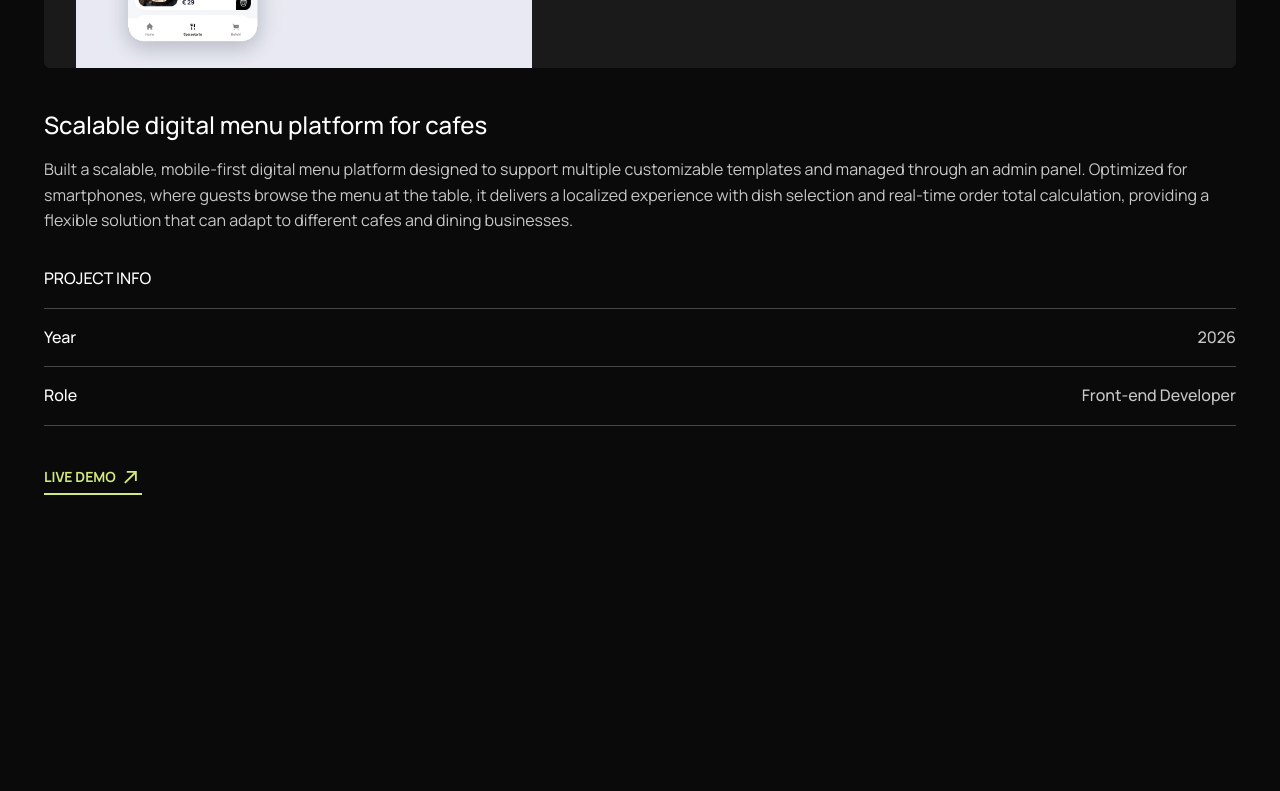
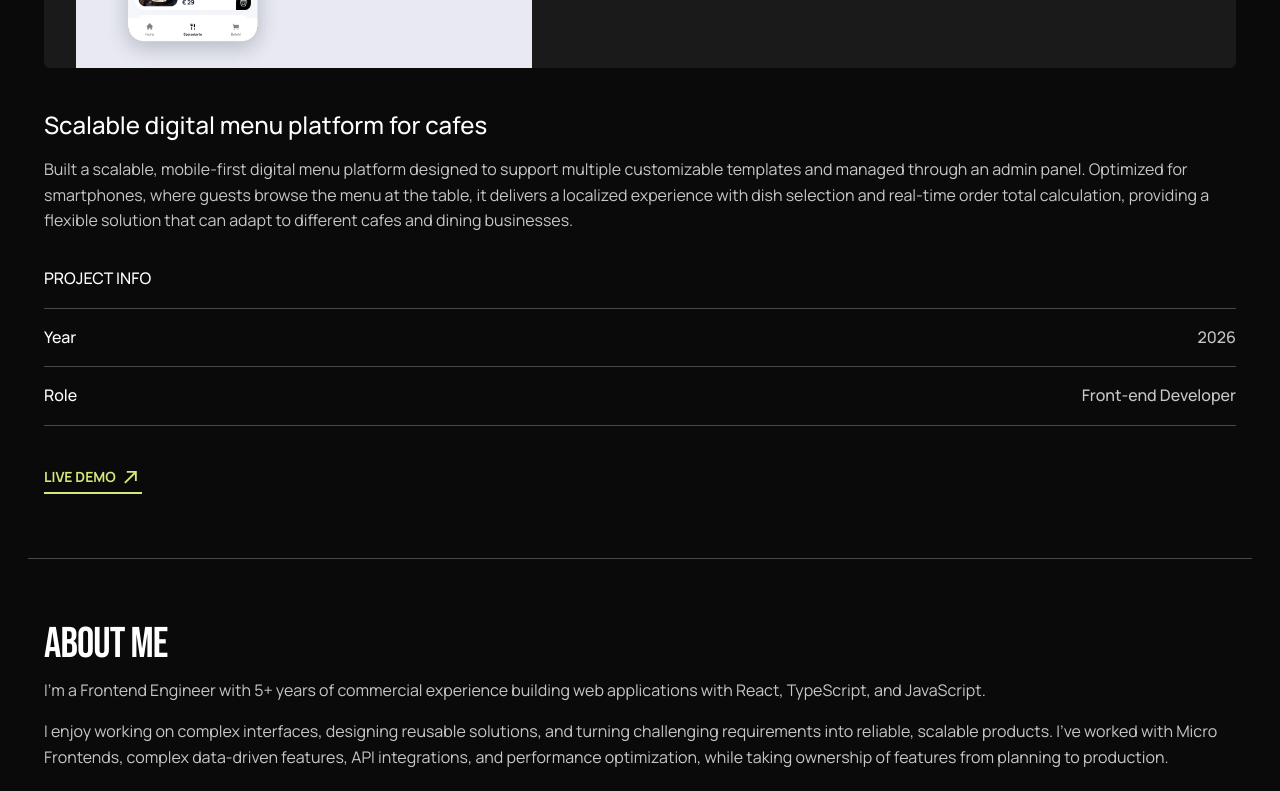
Before and after one commit to maximsukhetsky/digital-portfolio, a Next.js app: page / in a window 1280 px wide. Shown: the part 2000-2791 px from the top of the page. Before the commit the page ends 2559 px from the top, so only its background shows below. Built offline with nearby package versions, Linux system fonts and the light colour scheme.

Commit message:
feat: add about me section
- Add AboutMe section to the home page
- Extract shared TextLink component and use it in ProjectCard and AboutMe
- Make the site header sticky
- Add bottom border to Featured Projects section

```diff
--- a/src/app/page.tsx
+++ b/src/app/page.tsx
@@ -1,11 +1,13 @@
 import HeroSection from "@/components/home/hero-section/HeroSection";
 import FeaturedProjects from "@/components/home/featured-projects/FeaturedProjects";
+import AboutMe from "@/components/home/about-me/AboutMe";
 
 export default function Home() {
   return (
     <main>
       <HeroSection />
       <FeaturedProjects />
+      <AboutMe />
     </main>
   );
 }
--- /dev/null
+++ b/src/components/home/about-me/AboutMe.module.scss
@@ -0,0 +1,43 @@
+@use "@/styles/typography" as t;
+@use "@/styles/variables" as v;
+
+.about-me {
+  padding-top: 64px;
+  padding-bottom: 64px;
+
+  border-bottom: 1px solid #484848;
+
+  .title {
+    padding-bottom: 12px;
+
+    font-family: v.$bebas-neue-font;
+    @include t.text(43px, 1);
+    letter-spacing: -0.86px;
+
+    color: #FFF;
+  }
+
+  .description {
+    padding-bottom: 16px;
+
+    font-family: v.$manrope-font;
+    @include t.text(16px, 1.6);
+
+    color: #C7C7C7;
+
+    &:last-of-type {
+      padding-bottom: 24px;
+    }
+  }
+
+  .photo-box {
+    padding-bottom: 24px;
+
+    .photo {
+      width: 100%;
+      height: auto;
+
+      border-radius: 16px;
+    }
+  }
+}
--- /dev/null
+++ b/src/components/home/about-me/AboutMe.tsx
@@ -0,0 +1,22 @@
+import Image from "next/image";
+import heroPhoto from "@/assets/images/hero-photo.webp";
+import TextLink from "@/components/ui/text-link/TextLink";
+import styles from "./AboutMe.module.scss";
+import classNames from "classnames/bind";
+
+const cn = classNames.bind(styles);
+
+export default function AboutMe() {
+  return (
+    <section className={cn("about-me", "wrapper")}>
+      <h2 className={cn("title")}>About me</h2>
+      <p className={cn("description")}>I’m a Frontend Engineer with 5+ years of commercial experience building web applications with React, TypeScript, and JavaScript.</p>
+      <p className={cn("description")}>I enjoy working on complex interfaces, designing reusable solutions, and turning challenging requirements into reliable, scalable products. I’ve worked with Micro Frontends, complex data-driven features, API integrations, and performance optimization, while taking ownership of features from planning to production.</p>
+      <p className={cn("description")}>I’m always curious about better ways to build software and continuously explore new technologies and tools, including AI-assisted development.</p>
+      <div className={cn("photo-box")}>
+        <Image src={heroPhoto} placeholder="blur" className={cn("photo")} alt="Maxim Sukhetsky" />
+      </div>
+      <TextLink href="/about">More about me</TextLink>
+    </section>
+  );
+}
--- a/src/components/home/featured-projects/FeaturedProjects.module.scss
+++ b/src/components/home/featured-projects/FeaturedProjects.module.scss
@@ -4,6 +4,8 @@
 .featured-projects {
   padding-top: 64px;
   padding-bottom: 64px;
+
+  border-bottom: 1px solid #484848;
 
   .heading {
     padding-bottom: 64px;
--- a/src/components/home/featured-projects/project-card/ProjectCard.module.scss
+++ b/src/components/home/featured-projects/project-card/ProjectCard.module.scss
@@ -105,26 +105,6 @@
     .controls {
       display: flex;
       gap: 24px;
-
-      .link {
-        display: flex;
-        align-items: center;
-        gap: 4px;
-
-        padding-bottom: 5px;
-
-        font-family: v.$manrope-font;
-        @include t.text(14px, 1.5, 700);
-        text-transform: uppercase;
-
-        color: #D3E97A;
-        border-bottom: 2px solid #D3E97A;
-
-        .icon {
-          width: 22px;
-          height: 22px;
-        }
-      }
     }
   }
 }
--- a/src/components/home/featured-projects/project-card/ProjectCard.tsx
+++ b/src/components/home/featured-projects/project-card/ProjectCard.tsx
@@ -1,7 +1,7 @@
 import Image from "next/image";
 import styles from "./ProjectCard.module.scss";
 import classNames from "classnames/bind";
-import Link from "next/link";
+import TextLink from "@/components/ui/text-link/TextLink";
 import { arrowSVG, githubSVG } from "@/constants/icons";
 import type { Project } from "@/lib/projects";
 
@@ -35,23 +35,23 @@ export default function ProjectCard({ project }: ProjectCardProps) {
           </dl>
         </div>
         <div className={cn("controls")}>
-          <Link
+          <TextLink
             href={project.liveUrl}
             target="_blank"
             rel="noopener noreferrer"
-            className={cn("link")}
+            icon={arrowSVG}
           >
-            Live Demo <span className={cn("icon")}>{arrowSVG}</span>
-          </Link>
+            Live Demo
+          </TextLink>
           {!project.isCommercial && (
-            <Link
+            <TextLink
               href={project.githubUrl}
               target="_blank"
               rel="noopener noreferrer"
-              className={cn("link")}
+              icon={githubSVG}
             >
-              See on Github <span className={cn("icon")}>{githubSVG}</span>
-            </Link>
+              See on Github
+            </TextLink>
           )}
         </div>
       </div>
--- a/src/components/site-header/SiteHeader.module.scss
+++ b/src/components/site-header/SiteHeader.module.scss
@@ -10,12 +10,18 @@ $caret-blinks: 3;
 $logo-length: 11;
 
 .header {
+  position: sticky;
+  top: 0;
+  z-index: 2;
+
   display: flex;
   align-items: center;
   justify-content: space-between;
   gap: 16px;
 
   min-height: 64px;
+
+  background-color: #0A0A0A;
 
   .logo {
     font-family: v.$bebas-neue-font;
--- /dev/null
+++ b/src/components/ui/text-link/TextLink.module.scss
@@ -0,0 +1,22 @@
+@use "@/styles/typography" as t;
+@use "@/styles/variables" as v;
+
+.text-link {
+  display: inline-flex;
+  align-items: center;
+  gap: 4px;
+
+  padding-bottom: 4px;
+
+  font-family: v.$manrope-font;
+  @include t.text(14px, 1.5, 700);
+  text-transform: uppercase;
+
+  color: #D3E97A;
+  border-bottom: 2px solid #D3E97A;
+
+  .icon {
+    width: 22px;
+    height: 22px;
+  }
+}
--- /dev/null
+++ b/src/components/ui/text-link/TextLink.tsx
@@ -0,0 +1,20 @@
+import type { ComponentProps, ReactNode } from "react";
+import Link from "next/link";
+import classNames from "classnames/bind";
+import styles from "./TextLink.module.scss";
+
+const cn = classNames.bind(styles);
+
+type TextLinkProps = ComponentProps<typeof Link> & {
+  children: ReactNode;
+  icon?: ReactNode;
+};
+
+export default function TextLink({ children, icon, className, ...rest }: TextLinkProps) {
+  return (
+    <Link className={cn("text-link", className)} {...rest}>
+      {children}
+      {icon && <span className={cn("icon")}>{icon}</span>}
+    </Link>
+  );
+}
```
